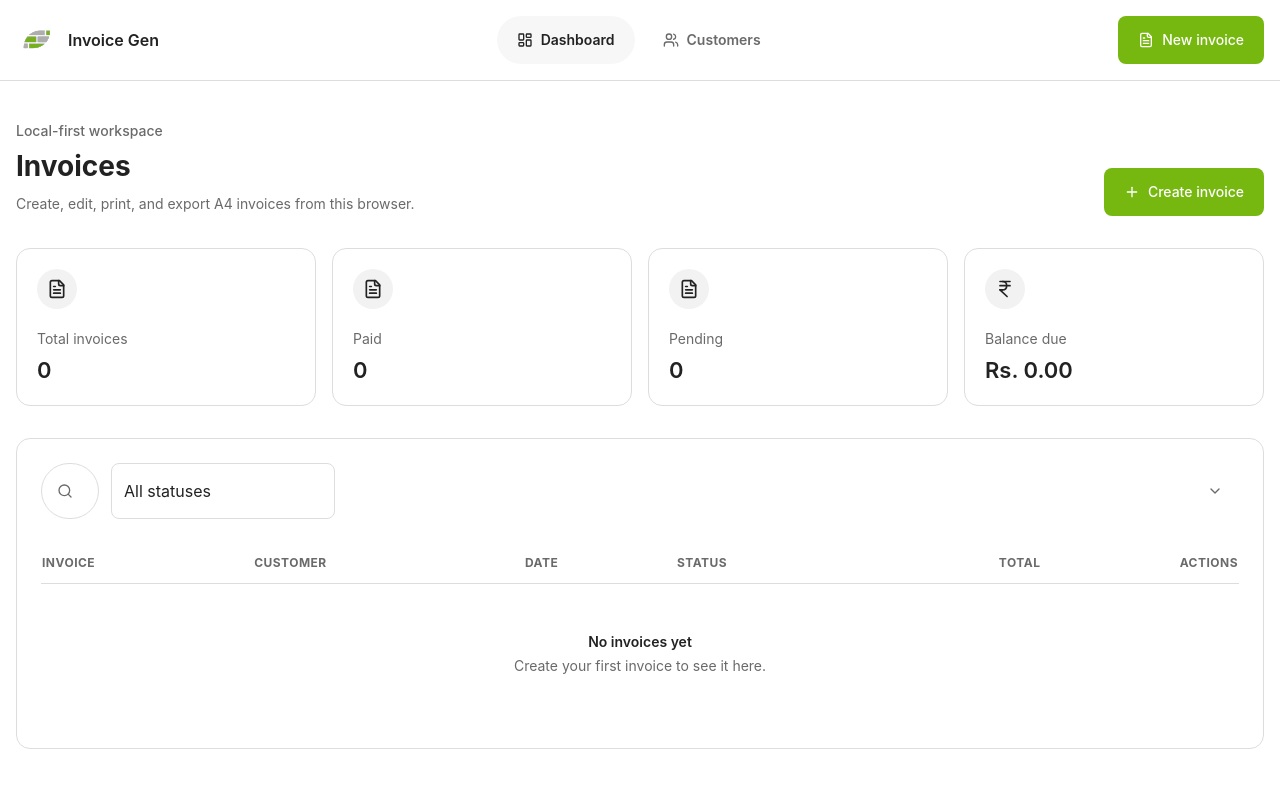
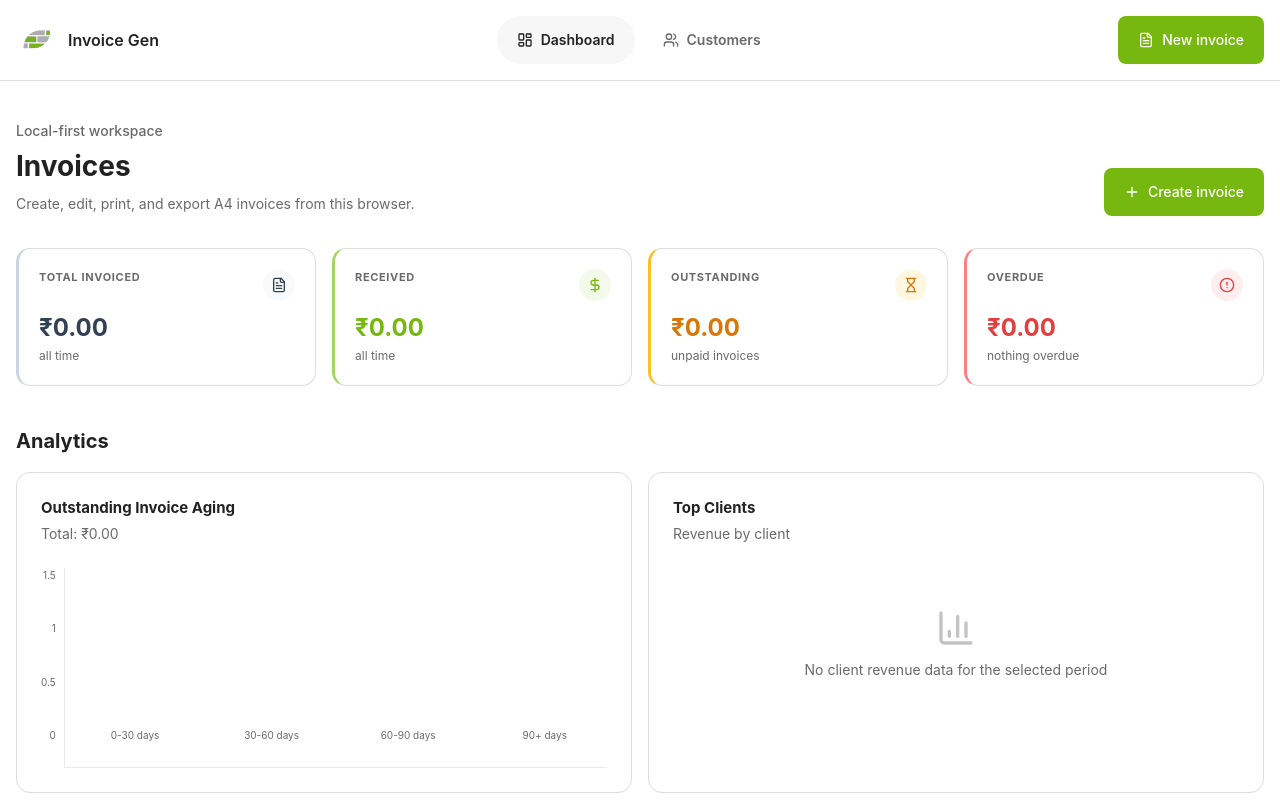
Before and after one commit to bindhaniexe/ecobuilt-invoice-gen, a Next.js app: page / in a window 1280 px wide. Shown: the top 800 px of the page. Built offline with nearby package versions, Linux system fonts and the light colour scheme.

Commit message:
Added New dashboard and analytics

```diff
--- a/src/components/dashboard/dashboard-page.tsx
+++ b/src/components/dashboard/dashboard-page.tsx
@@ -3,15 +3,19 @@
 import Link from "next/link";
 import { useMemo, useState } from "react";
 import {
+  AlertCircle,
+  BarChart3,
+  DollarSign,
   Edit,
   FileText,
-  IndianRupee,
+  Hourglass,
   Plus,
   Search,
   Trash2,
 } from "lucide-react";
+import type { LucideIcon } from "lucide-react";
 
-import type { PaymentStatus } from "@/domain/invoices/types";
+import type { Invoice, PaymentStatus } from "@/domain/invoices/types";
 import { useInvoices } from "@/hooks/use-local-data";
 import { formatCurrency, formatDate } from "@/lib/utils";
 import { Badge } from "@/components/ui/badge";
@@ -31,6 +35,56 @@ function statusTone(status: PaymentStatus) {
   return status;
 }
 
+/* ---------- Aging helpers ---------- */
+
+interface AgingBucket {
+  label: string;
+  amount: number;
+}
+
+function computeAgingBuckets(invoices: Invoice[]): AgingBucket[] {
+  const now = Date.now();
+  const buckets: AgingBucket[] = [
+    { label: "0-30 days", amount: 0 },
+    { label: "30-60 days", amount: 0 },
+    { label: "60-90 days", amount: 0 },
+    { label: "90+ days", amount: 0 },
+  ];
+
+  for (const inv of invoices) {
+    if (inv.paymentStatus === "paid" || inv.paymentStatus === "draft") continue;
+    const days = Math.floor(
+      (now - new Date(inv.issueDate).getTime()) / (1000 * 60 * 60 * 24),
+    );
+    const due = inv.totals.balanceDue;
+    if (days < 30) buckets[0].amount += due;
+    else if (days < 60) buckets[1].amount += due;
+    else if (days < 90) buckets[2].amount += due;
+    else buckets[3].amount += due;
+  }
+
+  return buckets;
+}
+
+interface ClientRevenue {
+  name: string;
+  revenue: number;
+}
+
+function computeTopClients(invoices: Invoice[], limit = 5): ClientRevenue[] {
+  const map = new Map<string, number>();
+  for (const inv of invoices) {
+    const name = inv.customerSnapshot.name || "Manual";
+    map.set(name, (map.get(name) ?? 0) + inv.totals.grandTotal);
+  }
+  return [...map.entries()]
+    .map(([name, revenue]) => ({ name, revenue }))
+    .sort((a, b) => b.revenue - a.revenue)
+    .slice(0, limit);
+}
+
+/* ---------- Dashboard ---------- */
+
 export function DashboardPage() {
   const [query, setQuery] = useState("");
   const [status, setStatus] = useState<PaymentStatus | "all">("all");
@@ -40,20 +94,42 @@ export function DashboardPage() {
   });
 
   const stats = useMemo(() => {
-    const paid = invoices.filter((invoice) => invoice.paymentStatus === "paid");
-    const pending = invoices.filter((invoice) => invoice.paymentStatus === "pending");
+    const totalInvoiced = invoices.reduce(
+      (sum, inv) => sum + inv.totals.grandTotal,
+      0,
+    );
+    const received = invoices.reduce((sum, inv) => sum + inv.amountPaid, 0);
     const outstanding = invoices.reduce(
-      (sum, invoice) => sum + invoice.totals.balanceDue,
+      (sum, inv) => sum + inv.totals.balanceDue,
+      0,
+    );
+    const overdueInvoices = invoices.filter(
+      (inv) => inv.paymentStatus === "overdue",
+    );
+    const overdue = overdueInvoices.reduce(
+      (sum, inv) => sum + inv.totals.balanceDue,
       0,
     );
 
     return {
-      total: invoices.length,
-      paid: paid.length,
-      pending: pending.length,
+      totalInvoiced,
+      received,
       outstanding,
+      overdue,
+      overdueCount: overdueInvoices.length,
     };
   }, [invoices]);
+
+  const agingBuckets = useMemo(
+    () => computeAgingBuckets(invoices),
+    [invoices],
+  );
+  const agingTotal = useMemo(
+    () => agingBuckets.reduce((s, b) => s + b.amount, 0),
+    [agingBuckets],
+  );
+
+  const topClients = useMemo(() => computeTopClients(invoices), [invoices]);
 
   return (
     <div className="app-section py-10">
@@ -75,17 +151,78 @@ export function DashboardPage() {
         </Button>
       </div>
 
+      {/* ── Stat Cards ── */}
       <section className="grid gap-4 md:grid-cols-4" aria-label="Invoice summary">
-        <StatTile label="Total invoices" value={stats.total.toString()} icon={FileText} />
-        <StatTile label="Paid" value={stats.paid.toString()} icon={FileText} />
-        <StatTile label="Pending" value={stats.pending.toString()} icon={FileText} />
-        <StatTile
-          label="Balance due"
+        <StatCard
+          label="Total Invoiced"
+          value={formatCurrency(stats.totalInvoiced)}
+          subtitle="all time"
+          icon={FileText}
+          accentColor="#334155"
+          borderColor="#cbd5e1"
+        />
+        <StatCard
+          label="Received"
+          value={formatCurrency(stats.received)}
+          subtitle="all time"
+          icon={DollarSign}
+          accentColor="#76b810"
+          borderColor="#a3d660"
+        />
+        <StatCard
+          label="Outstanding"
           value={formatCurrency(stats.outstanding)}
-          icon={IndianRupee}
+          subtitle="unpaid invoices"
+          icon={Hourglass}
+          accentColor="#d97706"
+          borderColor="#fbbf24"
+        />
+        <StatCard
+          label="Overdue"
+          value={formatCurrency(stats.overdue)}
+          subtitle={
+            stats.overdueCount === 0
+              ? "nothing overdue"
+              : `${stats.overdueCount} overdue`
+          }
+          icon={AlertCircle}
+          accentColor="#e53e3e"
+          borderColor="#fc8181"
         />
       </section>
 
+      {/* ── Analytics ── */}
+      <h2 className="mb-4 mt-10 text-[20px] font-bold text-ink">Analytics</h2>
+      <section className="grid gap-4 md:grid-cols-2" aria-label="Analytics">
+        {/* Outstanding Invoice Aging */}
+        <div className="section-panel p-6">
+          <h3 className="text-[15px] font-bold text-ink">
+            Outstanding Invoice Aging
+          </h3>
+          <p className="mt-1 text-sm text-muted">
+            Total: {formatCurrency(agingTotal)}
+          </p>
+          <AgingChart buckets={agingBuckets} />
+        </div>
+
+        {/* Top Clients */}
+        <div className="section-panel p-6">
+          <h3 className="text-[15px] font-bold text-ink">Top Clients</h3>
+          <p className="mt-1 text-sm text-muted">Revenue by client</p>
+          {topClients.length === 0 ? (
+            <div className="flex flex-col items-center justify-center py-16 text-muted">
+              <BarChart3 className="mb-3 h-10 w-10 opacity-40" aria-hidden="true" />
+              <p className="text-sm">
+                No client revenue data for the selected period
+              </p>
+            </div>
+          ) : (
+            <TopClientsChart clients={topClients} />
+          )}
+        </div>
+      </section>
+
+      {/* ── Invoice Table ── */}
       <section className="section-panel mt-8 p-4 md:p-6">
         <div className="flex flex-col gap-3 md:flex-row md:items-center">
           <div className="relative flex-1">
@@ -204,22 +341,162 @@ export function DashboardPage() {
   );
 }
 
-function StatTile({
+/* ---------- Stat Card ---------- */
+
+function StatCard({
   label,
   value,
+  subtitle,
   icon: Icon,
+  accentColor,
+  borderColor,
 }: {
   label: string;
   value: string;
-  icon: typeof FileText;
+  subtitle: string;
+  icon: LucideIcon;
+  accentColor: string;
+  borderColor: string;
 }) {
   return (
-    <div className="section-panel p-5">
-      <div className="mb-5 flex h-10 w-10 items-center justify-center rounded-full bg-surface-strong text-ink">
-        <Icon className="h-5 w-5" aria-hidden="true" />
+    <div
+      className="section-panel relative overflow-hidden p-5"
+      style={{ borderLeft: `3px solid ${borderColor}` }}
+    >
+      <div className="flex items-start justify-between">
+        <p className="text-[11px] font-bold uppercase tracking-[0.06em] text-muted">
+          {label}
+        </p>
+        <div
+          className="flex h-8 w-8 items-center justify-center rounded-full"
+          style={{ backgroundColor: `${borderColor}22` }}
+        >
+          <Icon
+            className="h-4 w-4"
+            style={{ color: accentColor }}
+            aria-hidden="true"
+          />
+        </div>
       </div>
-      <p className="text-sm text-muted">{label}</p>
-      <p className="mt-2 text-[22px] font-semibold leading-tight text-ink">{value}</p>
+      <p
+        className="mt-3 text-[24px] font-bold leading-tight"
+        style={{ color: accentColor }}
+      >
+        {value}
+      </p>
+      <p className="mt-1 text-[12px] text-muted">{subtitle}</p>
     </div>
   );
 }
+
+/* ---------- Aging Bar Chart (pure CSS) ---------- */
+
+function AgingChart({ buckets }: { buckets: AgingBucket[] }) {
+  const max = Math.max(...buckets.map((b) => b.amount), 1);
+
+  // Y-axis ticks
+  const yTicks = generateYTicks(max);
+  const chartMax = yTicks[yTicks.length - 1];
+
+  return (
+    <div className="mt-6 flex gap-2" style={{ height: 200 }}>
+      {/* Y-axis labels */}
+      <div className="flex flex-col justify-between pb-6 text-right text-[10px] text-muted">
+        {[...yTicks].reverse().map((tick) => (
+          <span key={tick}>{formatYLabel(tick)}</span>
+        ))}
+      </div>
+
+      {/* Bars area */}
+      <div className="flex flex-1 items-end gap-3 border-l border-b border-hairline-soft pb-6 pl-2">
+        {buckets.map((bucket) => {
+          const pct = chartMax > 0 ? (bucket.amount / chartMax) * 100 : 0;
+          return (
+            <div
+              key={bucket.label}
+              className="flex flex-1 flex-col items-center gap-1"
+            >
+              <div className="relative w-full" style={{ height: "calc(200px - 24px)" }}>
+                <div
+                  className="absolute bottom-0 left-1/2 w-3/4 -translate-x-1/2 rounded-t-xs"
+                  style={{
+                    height: `${pct}%`,
+                    background:
+                      "linear-gradient(to top, var(--rausch), var(--rausch-active))",
+                    minHeight: bucket.amount > 0 ? 4 : 0,
+                    transition: "height 0.4s ease",
+                  }}
+                />
+              </div>
+              <span className="whitespace-nowrap text-[10px] text-muted">
+                {bucket.label}
+              </span>
+            </div>
+          );
+        })}
+      </div>
+    </div>
+  );
+}
+
+function generateYTicks(max: number): number[] {
+  if (max === 0) return [0, 250, 500, 750, 1000];
+  const step = niceStep(max);
+  const ticks: number[] = [];
+  for (let v = 0; v <= max + step; v += step) {
+    ticks.push(v);
+    if (ticks.length >= 6) break;
+  }
+  return ticks;
+}
+
+function niceStep(max: number): number {
+  const rough = max / 4;
+  const mag = Math.pow(10, Math.floor(Math.log10(rough)));
+  const norm = rough / mag;
+  if (norm <= 1) return mag;
+  if (norm <= 2) return 2 * mag;
+  if (norm <= 5) return 5 * mag;
+  return 10 * mag;
+}
+
+function formatYLabel(value: number): string {
+  if (value >= 1_00_000) return `${(value / 1_00_000).toFixed(0)}L`;
+  if (value >= 1000) return `${(value / 1000).toFixed(0)}K`;
+  return value.toString();
+}
+
+/* ---------- Top Clients ---------- */
+
+function TopClientsChart({ clients }: { clients: ClientRevenue[] }) {
+  const max = Math.max(...clients.map((c) => c.revenue), 1);
+
+  return (
+    <div className="mt-6 space-y-3">
+      {clients.map((client) => {
+        const pct = (client.revenue / max) * 100;
+        return (
+          <div key={client.name}>
+            <div className="flex items-center justify-between text-sm">
+              <span className="font-medium text-ink">{client.name}</span>
+              <span className="font-semibold text-ink">
+                {formatCurrency(client.revenue)}
+              </span>
+            </div>
+            <div className="mt-1 h-2 w-full overflow-hidden rounded-full bg-surface-strong">
+              <div
+                className="h-full rounded-full"
+                style={{
+                  width: `${pct}%`,
+                  background:
+                    "linear-gradient(to right, var(--rausch), var(--rausch-active))",
+                  transition: "width 0.4s ease",
+                }}
+              />
+            </div>
+          </div>
+        );
+      })}
+    </div>
+  );
+}
--- a/src/lib/utils.ts
+++ b/src/lib/utils.ts
@@ -11,7 +11,7 @@ export function formatCurrency(value: number): string {
     maximumFractionDigits: 2,
   }).format(Number.isFinite(value) ? value : 0);
 
-  return `Rs. ${amount}`;
+  return `₹${amount}`;
 }
 
 export function formatDate(value: string): string {
```
Also changed, not shown: 1 other file (tests, documents, lock files or other folders).
